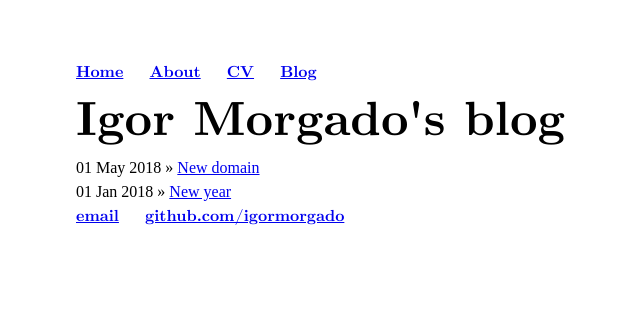
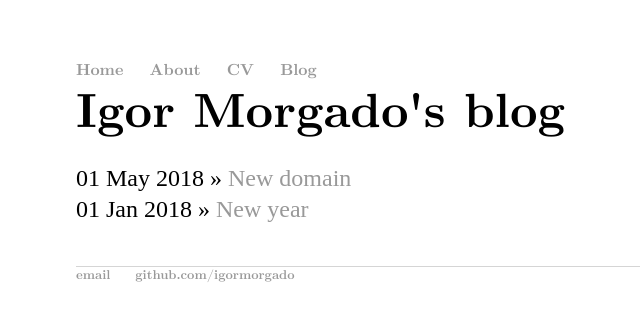
Before and after one commit to igormorgado/igormorgado.github.io, a Jekyll site: the page built from blog/index.html, in a window 1280 px wide. Shown: the top 321 px of the page, without its empty margins (116-756 px from the left). Built offline with Jekyll 4.4.1, drawn with Linux system fonts in a browser that asks for light colours; some web fonts are replaced.

Commit message:
css changes

```diff
--- a/css/main.css
+++ b/css/main.css
@@ -32,7 +32,7 @@
   margin: 60px auto;
   width: 70%;
   font-size:100%;
-  line-height:1.5;
+  line-height:1.3;
 }
 
 h1 {
@@ -41,12 +41,15 @@
 }
 
 div.text {
+	font-family: "Computer Modern", serif;
   text-align: justify;
   text-justify: inter-word;
 }
 
 p {
   color: #333;
+  margin-bottom: 0.5em;
+  text-indent: 30px;
 }
 
 
@@ -61,26 +64,25 @@
 }
 
 blockquote.classic {
+	font-family: "Computer Modern", serif;
   margin-top: 10px;
   margin-bottom: 10px;
   margin-left: 50px;
   padding-left: 15px;
   border-left: 3px solid #ccc;
-	background-image: url(images/openquote1.gif);
+	background-image: url(/images/openquote1.gif);
 	background-position: top left;
 	background-repeat: no-repeat;
-	text-indent: 23px;
+  font-style: italic;
 }
 
 blockquote.classic span {
 	display: block;
-	background-image: url(images/closequote1.gif);
+	background-image: url(/images/closequote1.gif);
 	background-repeat: no-repeat;
 	background-position: bottom right;
+  font-style: italic;
 }
-
-
-
 
 nav ul, footer ul {
   padding: 0px;
@@ -92,7 +94,6 @@
   margin-right: 20px;
 }
 
-/*
 a {
   text-decoration: none;
   color: #999;
@@ -113,9 +114,3 @@
 ul.posts li {
   list-style: none;
 }
-
-
-blockquote.style2 {
-    font: 14px/22px normal helvetica, sans-serif;
-            }
-*/
--- a/index.html
+++ b/index.html
@@ -14,8 +14,8 @@
     for what he didn't did, the "Fermat's last therorem". He has written aside in
     a page the following statement.</p>
 
-    <blockquote class="classic"><span>"There aren't any set of positive integers <em>x, y, z and n</em> with
-    <em>n</em> bigger than 2 that satisfies the equation".</p>
+    <blockquote class="classic"><span>There aren't any set of positive integers <em>x, y, z and n</em> with
+    <em>n</em> bigger than 2 that satisfies the equation.</p>
   </div>
 
   <div class="math">
```
